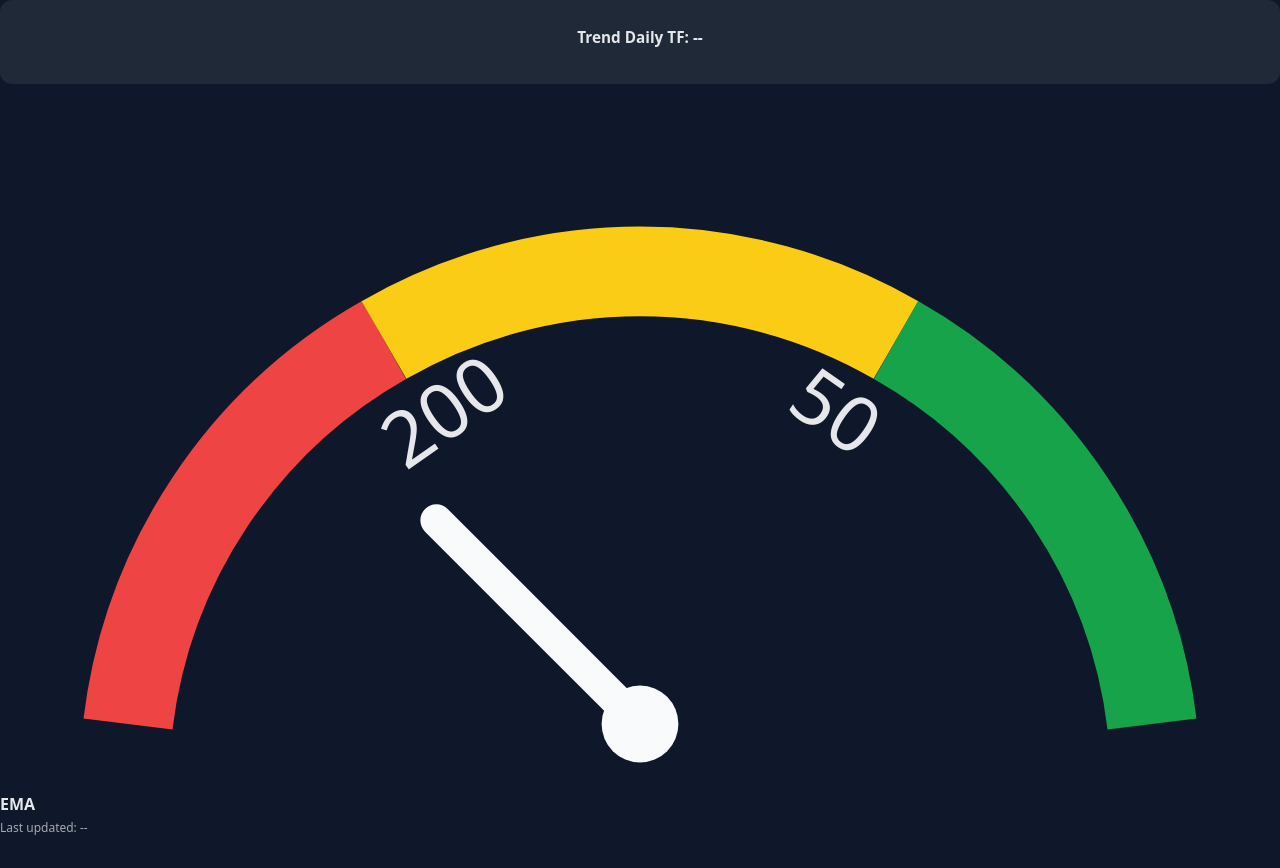
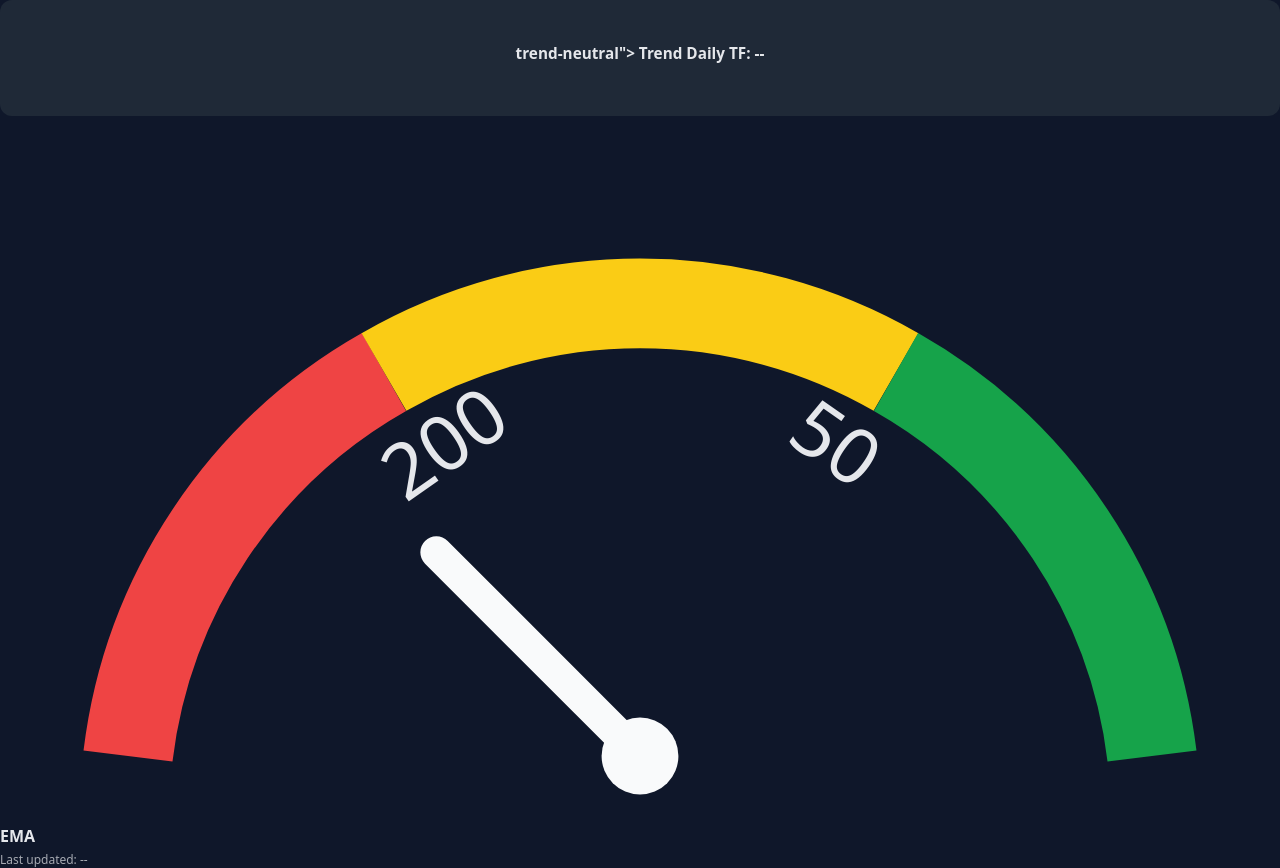
Before and after one commit to im-prnv/Macro-Dashboard, a plain HTML site: page docs/regime.html in a window 1280 px wide. Before the commit the page ends 836 px from the top, so only its background shows below. Drawn offline with nearby package versions, Linux system fonts and the light colour scheme; no server answers.

Commit message:
Update regime.html

```diff
--- a/docs/regime.html
+++ b/docs/regime.html
@@ -39,7 +39,7 @@ svg{max-width:100%;height:auto}
 <section class="p-3 rounded-xl bg-gray-800 text-center">
   <div id="scaleWrapper" class="origin-top scale-[0.85]">
   <div id="regimeHeader"
-     class="w-full px-4 py-4 rounded-xl text-center font-semibold text-lg trend-neutral">
+       class="m-4 p-4 rounded-xl text-center font-semibold text-lg"> trend-neutral">
   Trend Daily TF: --
 </div>
     </section>
```
